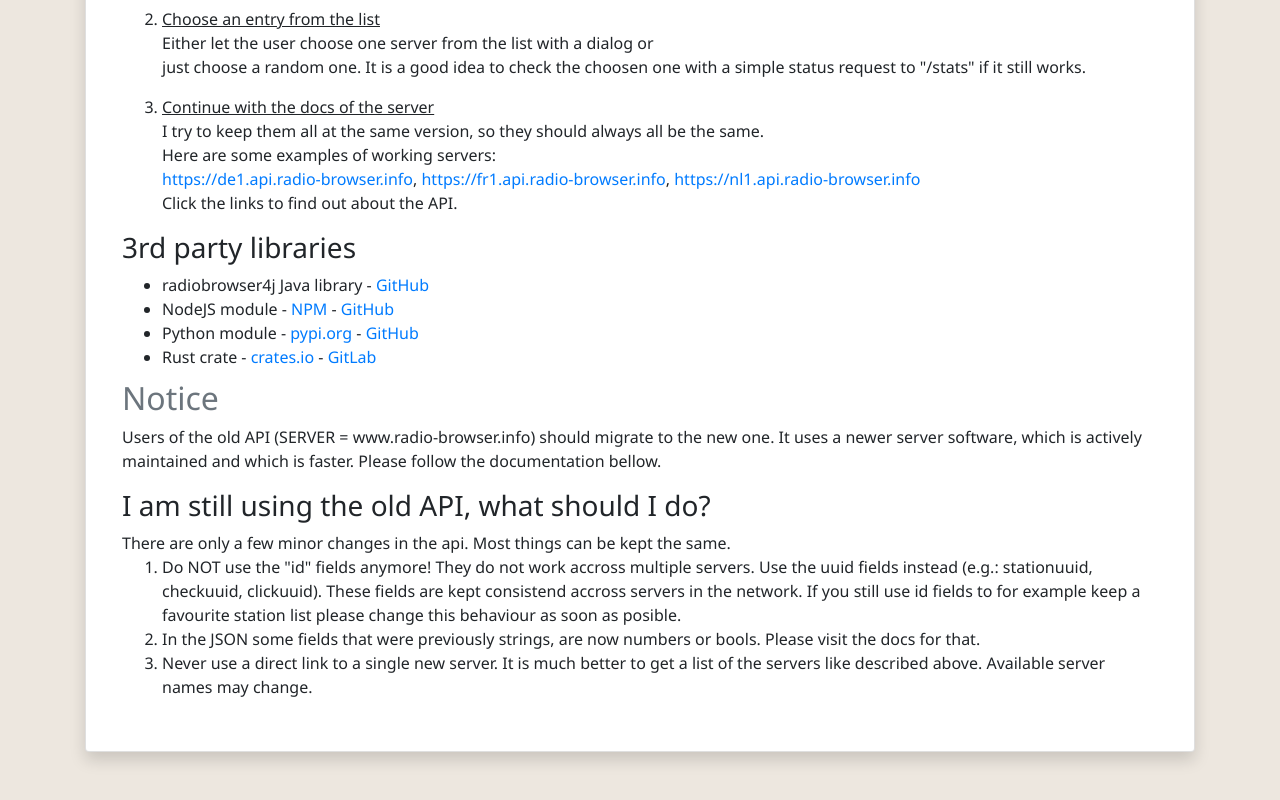
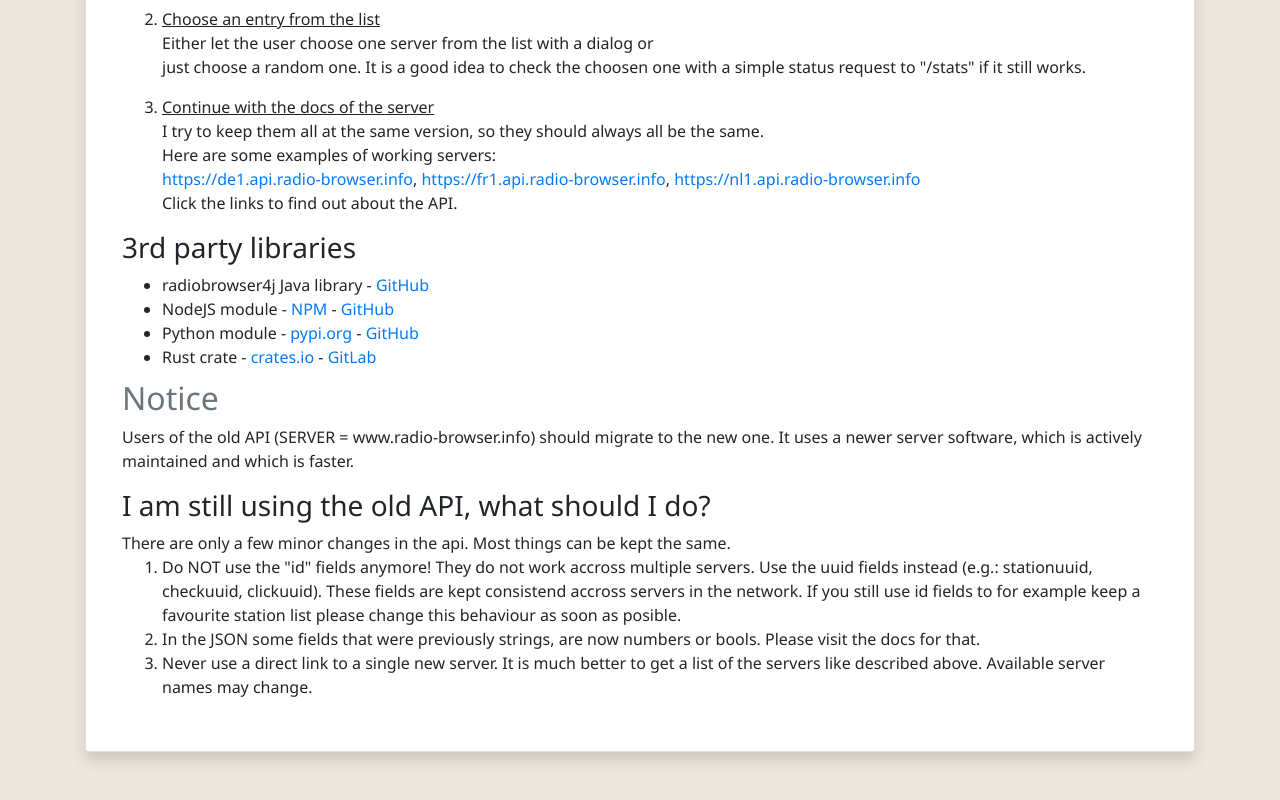
Before and after one commit to segler-alex/api.radio-browser.info, a plain HTML site: page docs/index.html in a window 1280 px wide. Shown: the part 604-1404 px from the top of the page. Drawn offline with nearby package versions, Linux system fonts and the light colour scheme; a web font is replaced by a local one.

Commit message:
removed sentence

```diff
--- a/docs/index.html
+++ b/docs/index.html
@@ -83,9 +83,7 @@
                 <h2 class="card-subtitle mb-2 text-muted">Notice</h2>
                 <p>
                     Users of the old API (SERVER = www.radio-browser.info) should migrate to the new one. It uses
-                    a newer server software, which is actively maintained and which is faster. Please follow the
-                    documentation
-                    bellow.
+                    a newer server software, which is actively maintained and which is faster.
                 </p>
                 <h3>I am still using the old API, what should I do?</h3>
                 There are only a few minor changes in the api. Most things can be kept the same.
```
